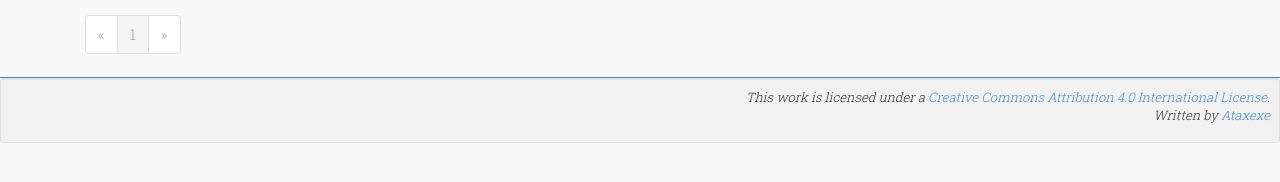
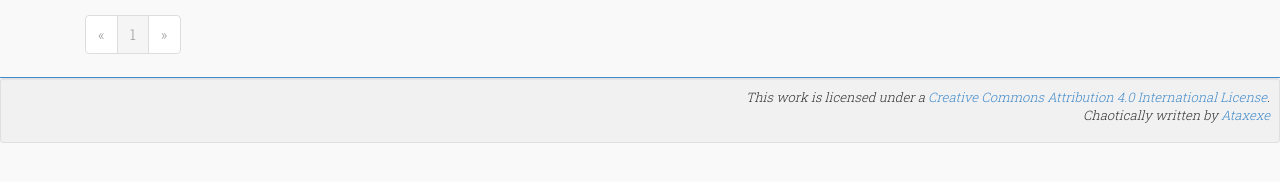
Before and after one commit to ataxexe/ataxexe.github.io, a Jekyll site: the page built from index.html, in a window 1280 px wide. Shown: the part 393-575 px from the top of the page. Built offline with Jekyll 4.4.1, drawn with Linux system fonts in a browser that asks for light colours; nearby versions of some CDN libraries; the list of posts is cut into pages by our own code.

Commit message:
update footer

```diff
--- a/_includes/footer.html
+++ b/_includes/footer.html
@@ -2,7 +2,7 @@
   <div id="copyright" class="well well-sm">
     <ul>
       <li>This work is licensed under a <a href="http://creativecommons.org/licenses/by/4.0/">Creative Commons Attribution 4.0 International License</a>.</li>
-      <li>Written by <span class="site-owner">{{ site.owner.nickname }}</span></li>
+      <li>Chaotically written by <span class="site-owner">{{ site.owner.nickname }}</span></li>
     </ul>
   </div>
 </div>
```
